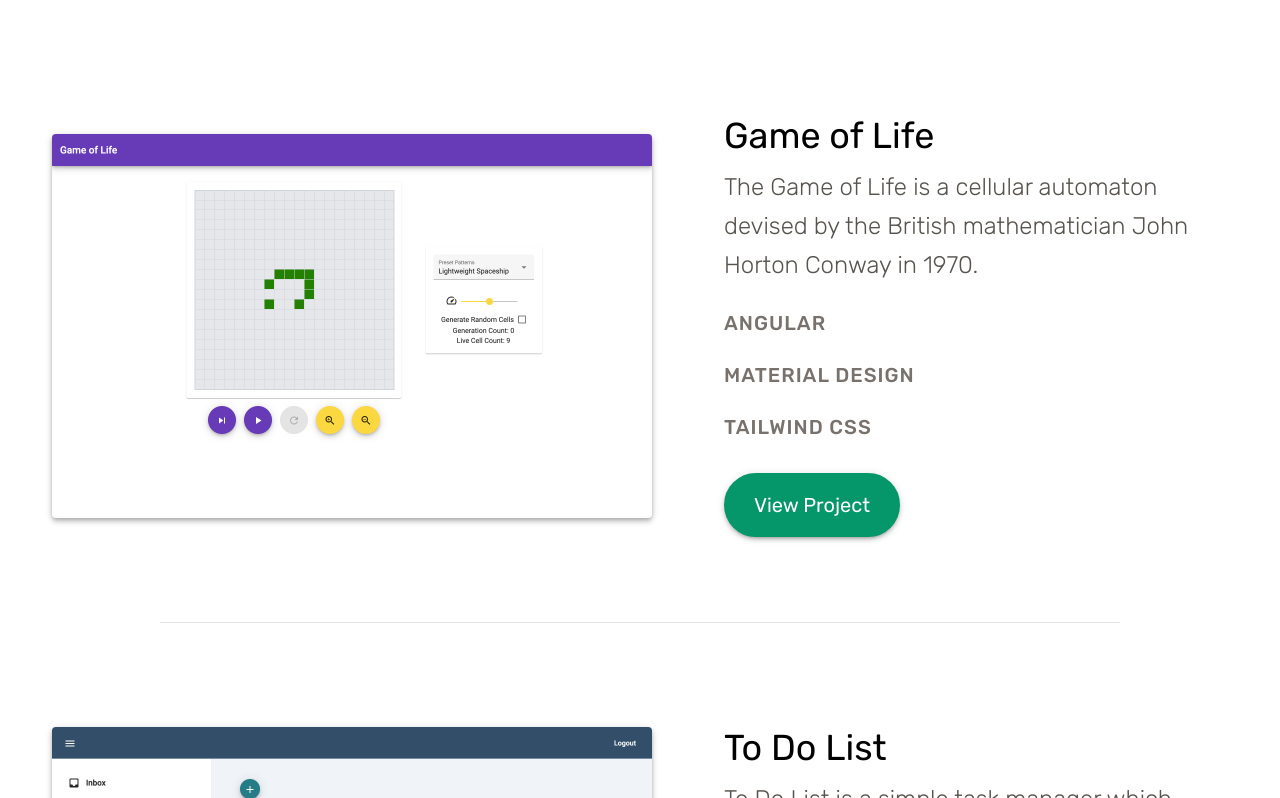
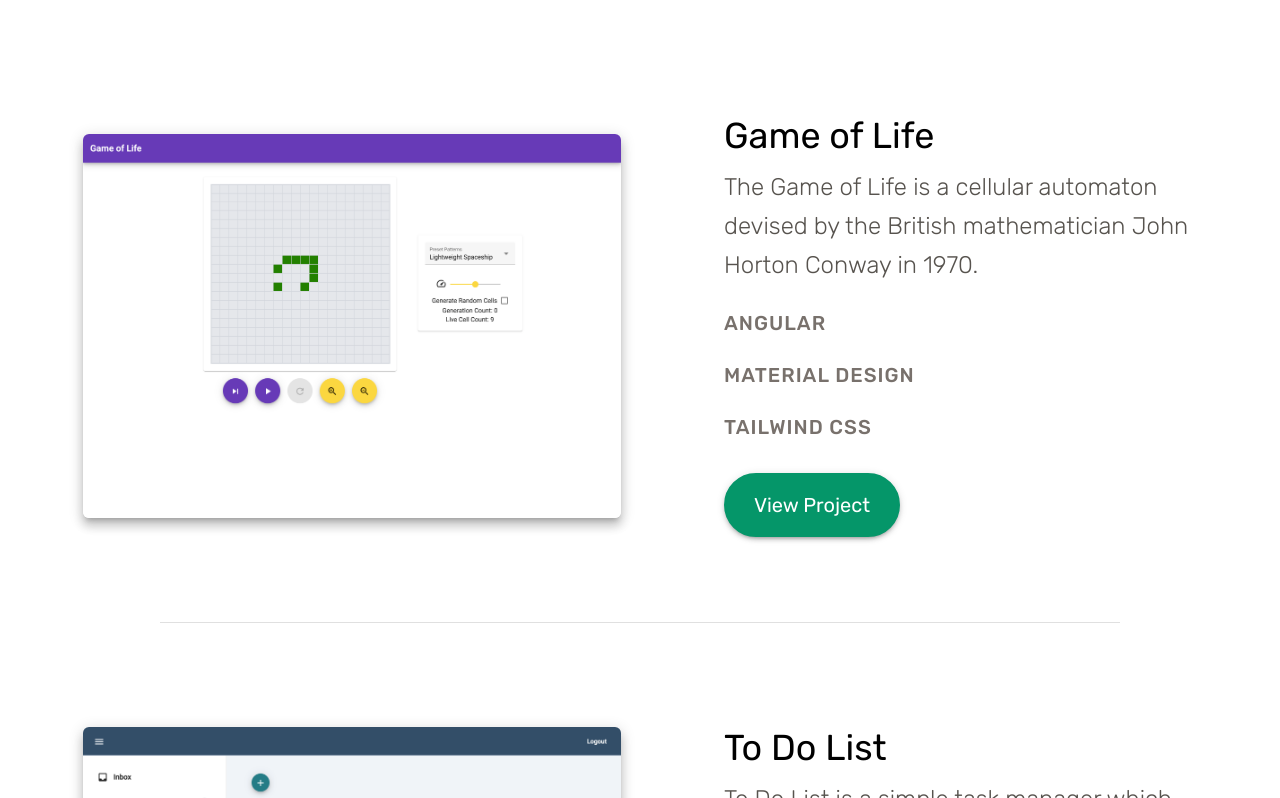
Before and after one commit to robertjosephwayne/personal-website, an Angular app: page /portfolio in a window 1280 px wide. Shown: the part 682-1480 px from the top of the page. Built offline with nearby package versions, Linux system fonts and the light colour scheme; what @ngrx/store would draw is missing.

Commit message:
Use img element instead of background image on mat-card

```diff
--- a/src/app/components/portfolio/project/project.component.html
+++ b/src/app/components/portfolio/project/project.component.html
@@ -1,9 +1,10 @@
 <div class="flex flex-wrap justify-center items-center">
-  <mat-card
-    [ngStyle]="{ backgroundImage: getBackgroundUrl() }"
-    class="w-11/12 h-72 sm:w-150 sm:h-96 mat-elevation-z4 m-10 bg-cover bg-no-repeat"
-  >
-  </mat-card>
+  <div class="grid m-6 sm:m-10 sm:w-150 justify-items-center">
+    <img
+      class="rounded-md mat-elevation-z8 max-w-11/12 sm:w-auto sm:max-w-xl max-h-96 h-auto"
+      [src]="previewSrc"
+    />
+  </div>
   <div class="max-w-lg mx-8">
     <h2 class="text-4xl font-normal">
       {{ title }}
--- a/src/app/components/portfolio/project/project.component.ts
+++ b/src/app/components/portfolio/project/project.component.ts
@@ -1,4 +1,4 @@
-import { Component, ElementRef, Input, OnInit, ViewChild } from '@angular/core';
+import { Component, Input, OnInit } from '@angular/core';
 
 @Component({
   selector: 'app-project',
@@ -12,14 +12,7 @@ export class ProjectComponent implements OnInit {
   @Input() subheaders: string[];
   @Input() previewSrc: string;
 
-  @ViewChild('preview', { static: true }) preview: ElementRef;
-
   constructor() { }
 
   ngOnInit(): void { }
-
-  getBackgroundUrl() {
-    return `url(${this.previewSrc})`;
-  }
-
 }
```
